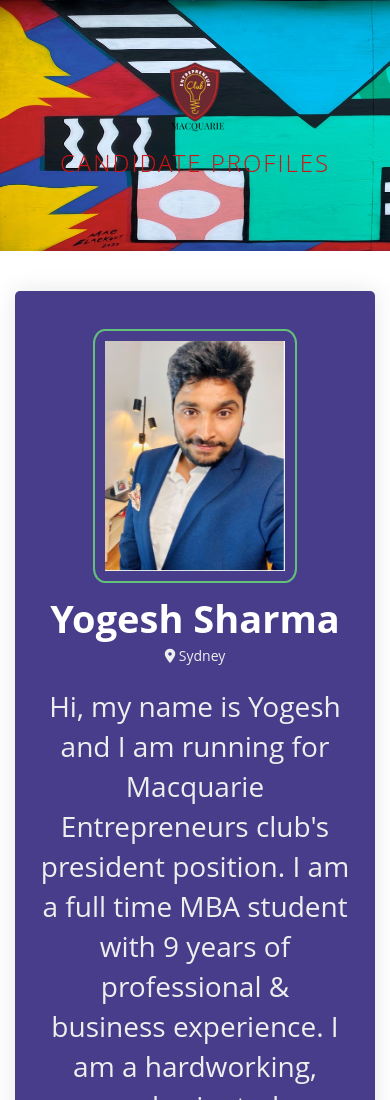
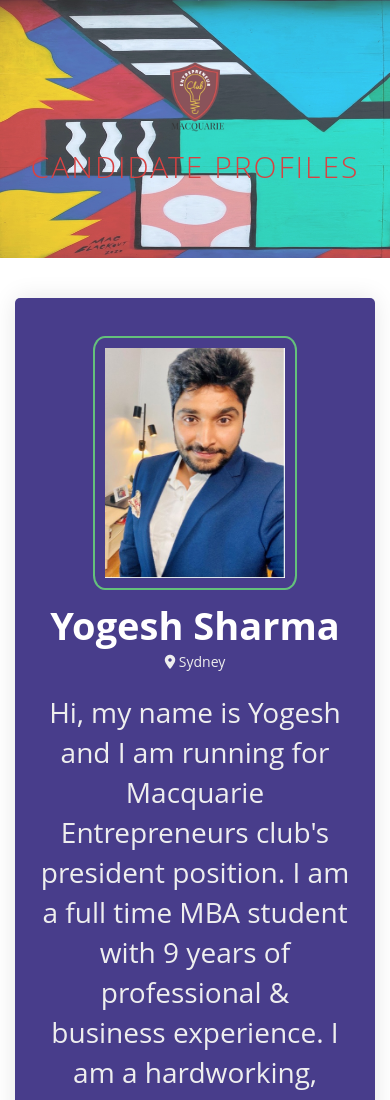
Before and after one commit to paroliav/election-profiles, a website: page index.html in a window 390 px wide. Shown: the top 1100 px of the page. Drawn offline with nearby package versions, Linux system fonts and the light colour scheme.

Commit message:
Responsive site

```diff
--- a/styles.css
+++ b/styles.css
@@ -8,6 +8,7 @@ header {
 	width:100%;
 	min-height:120px;
 	padding:50px 0;
+	opacity: 0.8;
 	color:#fff;
 	    background: #383838 url(/photos/vote2.jpg) no-repeat;
 	    background-size: cover;
@@ -32,7 +33,7 @@ header .logo {
 /* Title */
 header h1 {
     font-weight:300;
-    font-size:24px;
+    font-size:30px;
     color:#ce1414;
 	letter-spacing:2px;
 	text-align:center;
```
